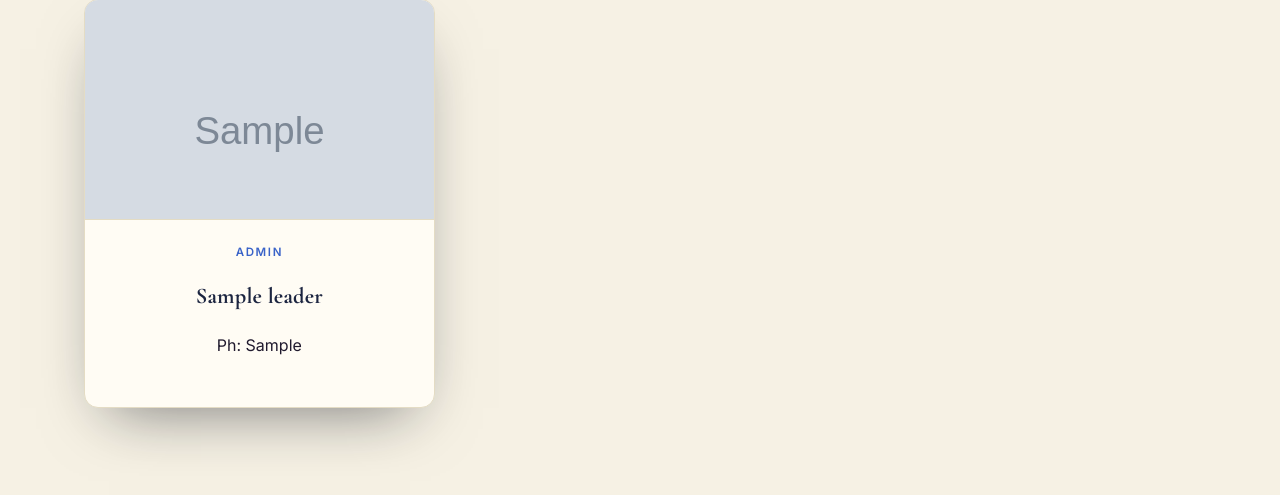
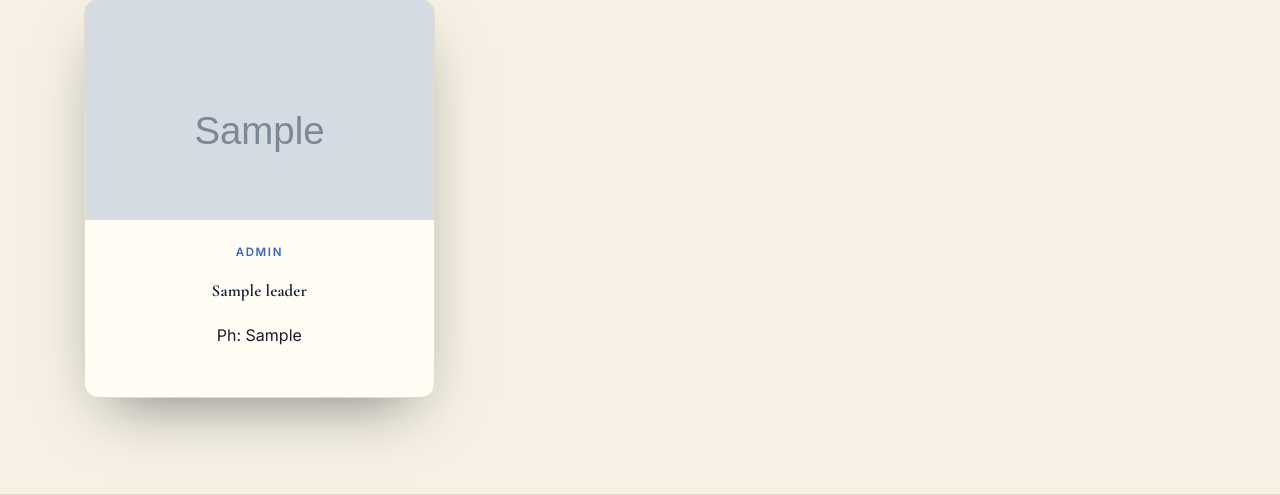
Before and after one commit to wisetechsolutions2026/csist-church, a PHP site: page / in a window 1280 px wide. Shown: the part 1777-2272 px from the top of the page. Run offline with PHP 8.4, Linux system fonts and the light colour scheme; tables that the repository leaves empty hold one stand-in row (values such as "Sample post"); grey boxes marked "Sample" are stand-in pictures; some libraries are stand-ins or nearby versions.

Commit message:
Keep leadership card names on a single line
Rev. C. Samuel Jebakumar's full name with credentials was wrapping to
two lines. Reduced font-size and constrained to one line with an
ellipsis fallback for any future long names.

Co-Authored-By: Claude Sonnet 5 <noreply@anthropic.com>

```diff
--- a/assets/css/style.css
+++ b/assets/css/style.css
@@ -323,6 +323,12 @@ section.dark .section-sub { color: #b8ae90; }
 .leader-body {
   padding: 22px 24px 32px;
 }
+.leader-body h3 {
+  font-size: 1.05rem;
+  white-space: nowrap;
+  overflow: hidden;
+  text-overflow: ellipsis;
+}
 
 .fcard { border-radius: 14px; overflow: hidden; box-shadow: var(--shadow); background: var(--paper-card); border: 1px solid var(--border); transition: transform 0.4s ease, box-shadow 0.4s ease; }
 .fcard:hover { transform: translateY(-8px); box-shadow: 0 34px 70px -24px rgba(10,14,26,0.35); }
```
